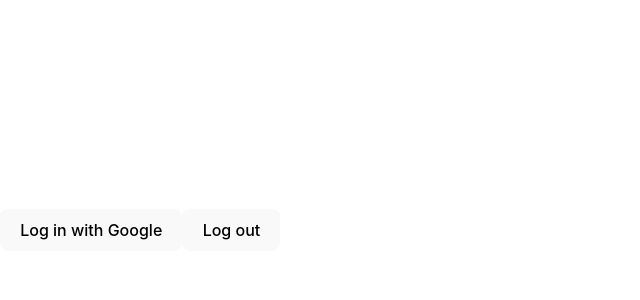
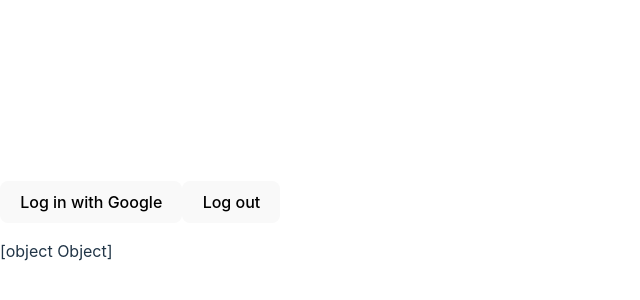
Before and after one commit to VladDarkel/TextUAria, a React (Vite) app: page / in a window 1280 px wide. Shown: the part 170-470 px from the top of the page, without its empty margins (0-640 px from the left). Built offline with nearby package versions, Linux system fonts and the light colour scheme.

Commit message:
google auth

```diff
--- a/src/App.jsx
+++ b/src/App.jsx
@@ -18,6 +18,7 @@ const App = () => {
     <div>
       <button onClick={handleLogin}>Log in with Google</button>
       <button onClick={handleLogout}>Log out</button>
+      <p>{supabase.toString()}</p>
     </div>
   );
 };
```
